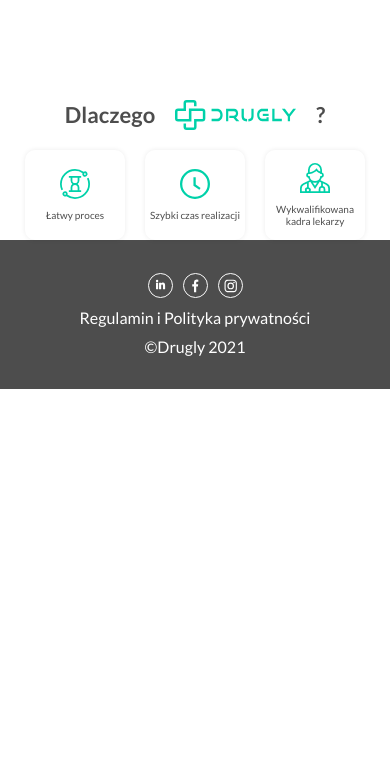
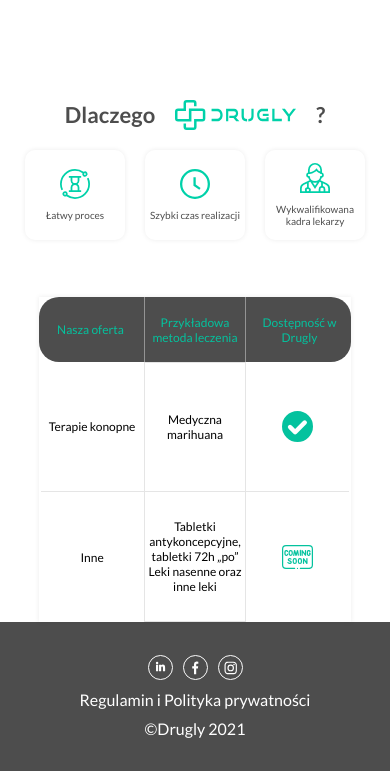
Before and after one commit to AbdulHadijatoi/Drugly, a PHP site: page / in a window 390 px wide. Shown: the part 1756-2527 px from the top of the page. Before the commit the page ends 2145 px from the top, so only its background shows below. Run offline with PHP 8.4, Linux system fonts and the light colour scheme.

Commit message:
Added one more section

```diff
--- a/common.css
+++ b/common.css
@@ -291,6 +291,10 @@
 
 .w40 {
     width: 40px;
+}
+
+.w43 {
+    width: 43px;
 }
 
 .w45 {
@@ -2588,6 +2592,9 @@
     .sm_30-width {
         width: 30%;
     }
+    .sm_33-width {
+        width: 33%;
+    }
     .sm_40-width {
         width: 40%;
     }
@@ -3019,6 +3026,9 @@
     }
     .sm_w100 {
         width: 100px;
+    }
+    .sm_w31 {
+        width: 31px;
     }
     .sm_w110 {
         width: 110px;
--- a/index.html
+++ b/index.html
@@ -128,6 +128,25 @@
                 </div>
             </div>
         </section>
+
+        <br><br><br>
+        <section class="_80-width box-shadow-5px align-in-center flex-column">
+            <div class="bg-dark-grey text-green border-radius-20 full-width h65 justify-content-between font-size-24 sm_font-size-12">
+                <div class="text-center _30-width full-height align-in-center sm_33-width">Nasza oferta</div>
+                <div class="text-center _40-width full-height align-in-center sm_33-width" style="border-right: 1px solid rgba(255,255,255,0.4); border-left: 1px solid rgba(255,255,255,0.4);">Przykładowa metoda leczenia</div>
+                <div class="text-center _30-width full-height align-in-center sm_33-width">Dostępność w Drugly</div>
+            </div>
+            <div class="align-in-center full-width h130 font-size-24 sm_font-size-12 overflow-hidden">
+                <div class="text-center _30-width full-height align-in-center sm_33-width" style="border-bottom: 1px solid rgba(0,0,0,0.1);">Terapie konopne</div>
+                <div class="text-center _40-width full-height align-in-center sm_33-width" style="border: 1px solid rgba(0,0,0,0.1)">Medyczna marihuana</div>
+                <div class="text-center _30-width full-height align-in-center sm_33-width" style="border-bottom: 1px solid rgba(0,0,0,0.1);"> <img class="w43 sm_w31" src="assets/svg/ic-9.svg"> </div>
+            </div>
+            <div class="align-in-center full-width h130 font-size-24 sm_font-size-12 overflow-hidden">
+                <div class="text-center _30-width full-height align-in-center sm_33-width">Inne</div>
+                <div class="text-center _40-width full-height align-in-center sm_33-width" style="border: 1px solid rgba(0,0,0,0.1); border-top: 0px;">Tabletki antykoncepcyjne, tabletki 72h „po” Leki nasenne oraz inne leki</div>
+                <div class="text-center _30-width full-height align-in-center sm_33-width"> <img class="w43 sm_w31" src="assets/svg/ic-10.svg"> </div>
+            </div>
+        </section>
     </main>
 
     <footer class="align-in-center">
```
